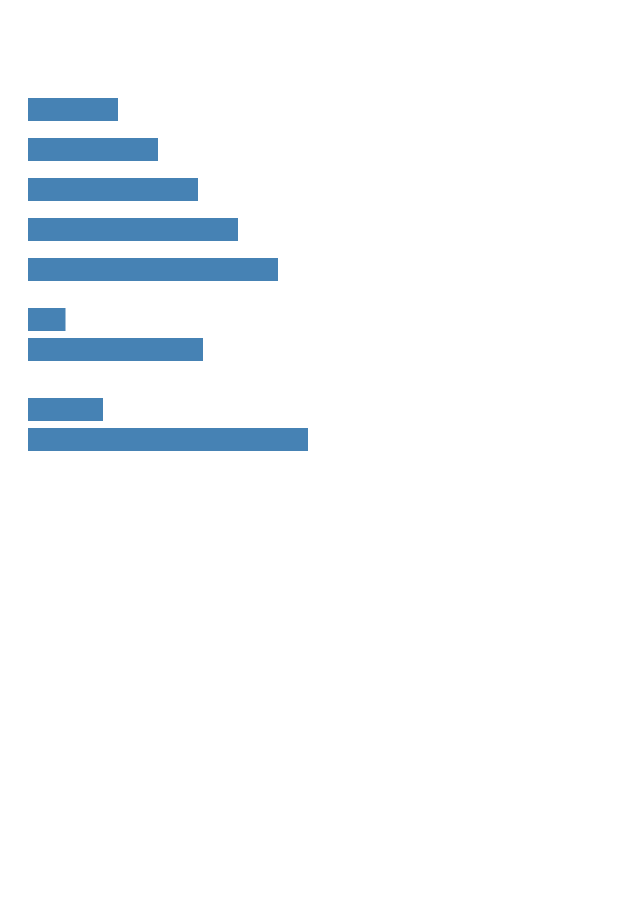
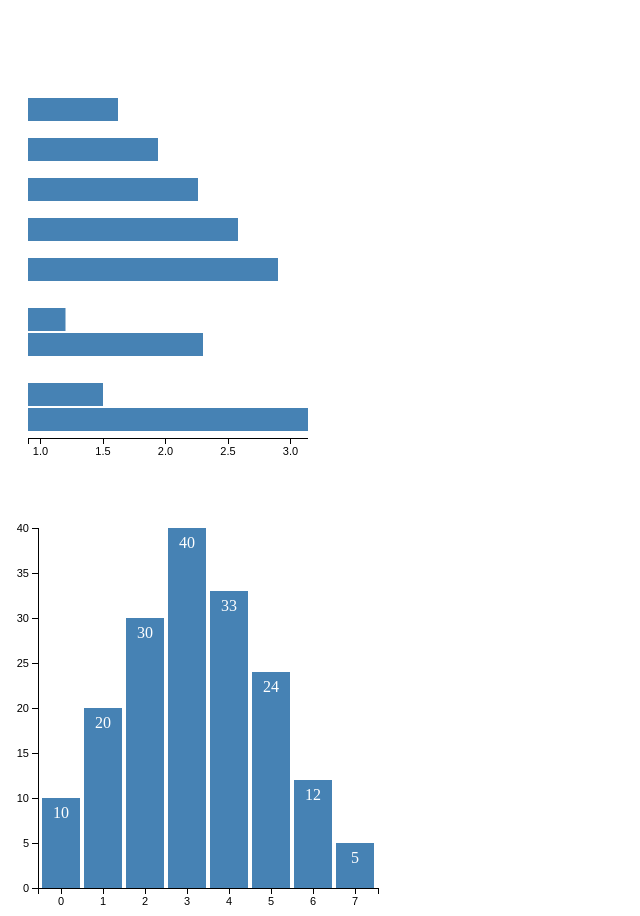
Before and after one commit to caohuilin/d3_learning, a plain HTML site: page index.html in a window 1280 px wide. Shown: the whole page, without its empty margins (0-640 px from the left). Before the commit the page ends 800 px from the top, so only its background shows below. Drawn offline with nearby package versions, Linux system fonts and the light colour scheme.

Commit message:
完整柱状图

```diff
--- a/index.html
+++ b/index.html
@@ -2,11 +2,31 @@
   <head>
     <meta charset="utf-8" />
     <title>d3 learing</title>
+    <style>
+      .axis path,
+      .axis line {
+        fill: none;
+        stroke: black;
+        shape-rendering: crispEdges;
+      }
+
+      .axis text {
+        font-family: sans-serif;
+        font-size: 11px;
+      }
+    </style>
+    <style>
+      .MyText {
+        text-anchor: middle;
+        fill: #ffffff;
+      }
+    </style>
     <script src="http://d3js.org/d3.v3.min.js" charset="utf-8"></script>
     <script src="./index.js" charset="utf-8"></script>
   </head>
   <body onload="handleDocumentReady()">
     <div class="demo1"></div>
     <div class="demo2"></div>
+    <div class="demo3"></div>
   </body>
 </html>
--- a/index.js
+++ b/index.js
@@ -1,6 +1,7 @@
 function handleDocumentReady() {
   demo1()
   demo2()
+  demo3()
 }
 // 简易柱状图
 function demo1() {
@@ -32,7 +33,7 @@ function demo1() {
 // 带比例尺
 function demo2() {
   const width = 300
-  const height = 300
+  const height = 200
 
   // 添加画布
   const svg = d3
@@ -54,8 +55,117 @@ function demo2() {
     .enter()
     .append('rect')
     .attr('x', 20)
-    .attr('y', (_d, index) => index * (rectHeight + 5))
+    .attr('y', (_d, index) => index * rectHeight)
     .attr('width', (d) => linear(d))
     .attr('height', rectHeight - 2)
     .attr('fill', 'steelblue')
+
+  // 坐标轴
+  const axis = d3.svg
+    .axis()
+    .scale(linear) //指定比例尺
+    .orient('bottom') //指定刻度的方向
+    .ticks(7) //指定刻度的数量
+  svg
+    .append('g')
+    .attr('class', 'axis')
+    .attr('transform', 'translate(20,130)')
+    .call(axis)
 }
+
+// 完整柱状图
+function demo3() {
+  const width = 400
+  const height = 400
+
+  const svg = d3
+    .select('.demo3')
+    .append('svg')
+    .attr('width', width)
+    .attr('height', height)
+  const padding = { left: 30, right: 30, top: 20, bottom: 20 }
+
+  const dataset = [10, 20, 30, 40, 33, 24, 12, 5]
+
+  // x轴的比例尺
+  const xScale = d3.scale
+    .ordinal()
+    .domain(d3.range(dataset.length))
+    .rangeRoundBands([0, width - padding.left - padding.right])
+
+  // y轴的比例尺
+  const yScale = d3.scale
+    .linear()
+    .domain([0, d3.max(dataset)])
+    .range([height - padding.top - padding.bottom, 0])
+
+  //定义x轴
+  const xAxis = d3.svg.axis().scale(xScale).orient('bottom')
+
+  //定义y轴
+  const yAxis = d3.svg.axis().scale(yScale).orient('left')
+
+  //矩形之间的空白
+  const rectPadding = 4
+
+  //添加矩形元素
+  svg
+    .selectAll('.MyRect')
+    .data(dataset)
+    .enter()
+    .append('rect')
+    .attr('class', 'MyRect')
+    .attr('transform', 'translate(' + padding.left + ',' + padding.top + ')')
+    .attr('x', (_d, i) => {
+      return xScale(i) + rectPadding / 2
+    })
+    .attr('y', (d) => {
+      return yScale(d)
+    })
+    .attr('width', xScale.rangeBand() - rectPadding)
+    .attr('height', (d) => {
+      return height - padding.top - padding.bottom - yScale(d)
+    })
+    .attr('fill', 'steelblue')
+
+  //添加文字元素
+  svg
+    .selectAll('.MyText')
+    .data(dataset)
+    .enter()
+    .append('text')
+    .attr('class', 'MyText')
+    .attr('transform', 'translate(' + padding.left + ',' + padding.top + ')')
+    .attr('x', (_d, i) => {
+      return xScale(i) + rectPadding / 2
+    })
+    .attr('y', (d) => {
+      return yScale(d)
+    })
+    .attr('dx', () => {
+      return (xScale.rangeBand() - rectPadding) / 2
+    })
+    .attr('dy', (d) => {
+      return 20
+    })
+    .text((d) => {
+      return d
+    })
+
+  //   添加x轴
+  svg
+    .append('g')
+    .attr('class', 'axis')
+    .attr(
+      'transform',
+      'translate(' + padding.left + ',' + (height - padding.bottom) + ')'
+    )
+    .call(xAxis)
+
+  //添加y轴
+  svg
+    .append('g')
+    .attr('class', 'axis')
+    .attr('transform', 'translate(' + padding.left + ',' + padding.top + ')')
+    .call(yAxis)
+}
```
